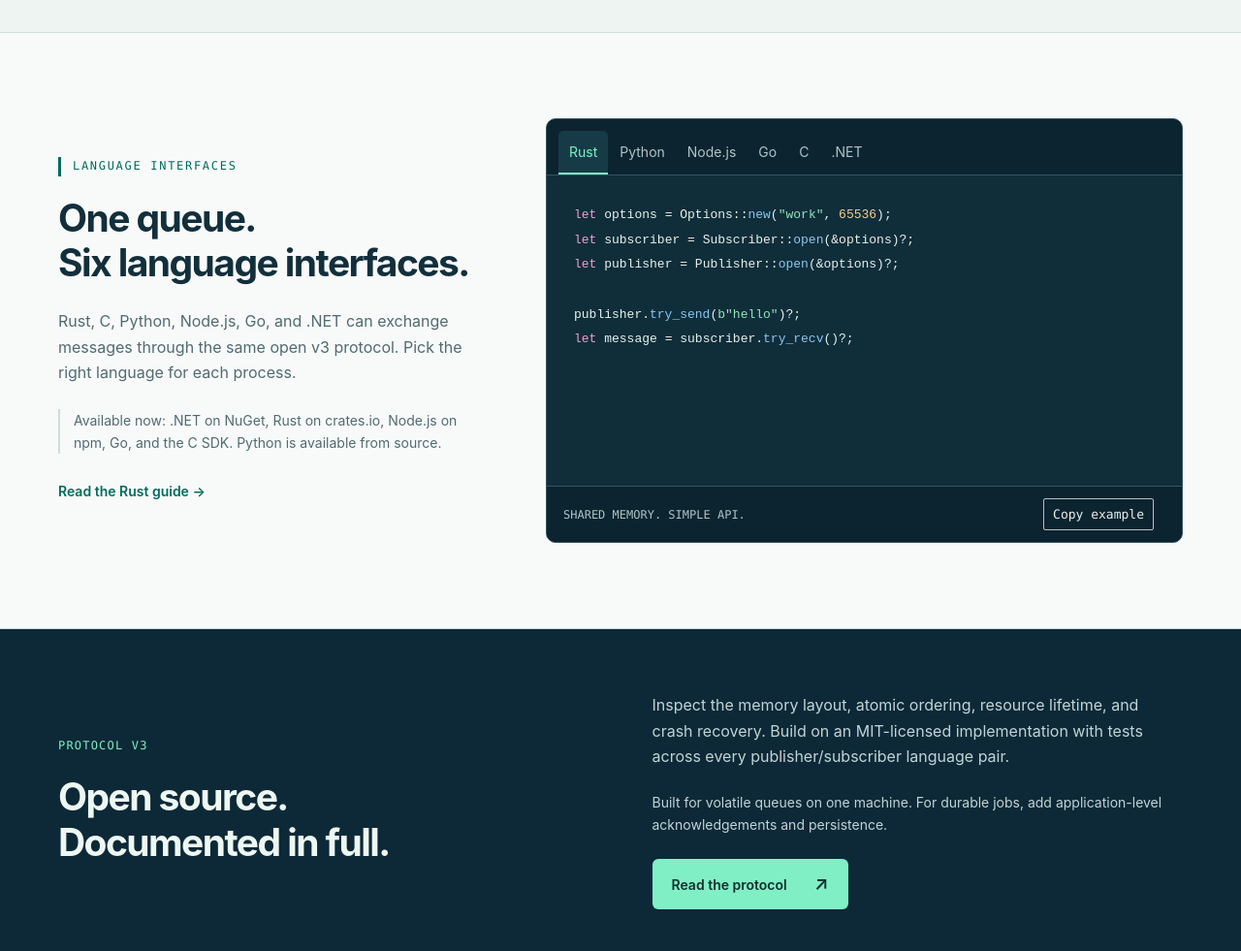
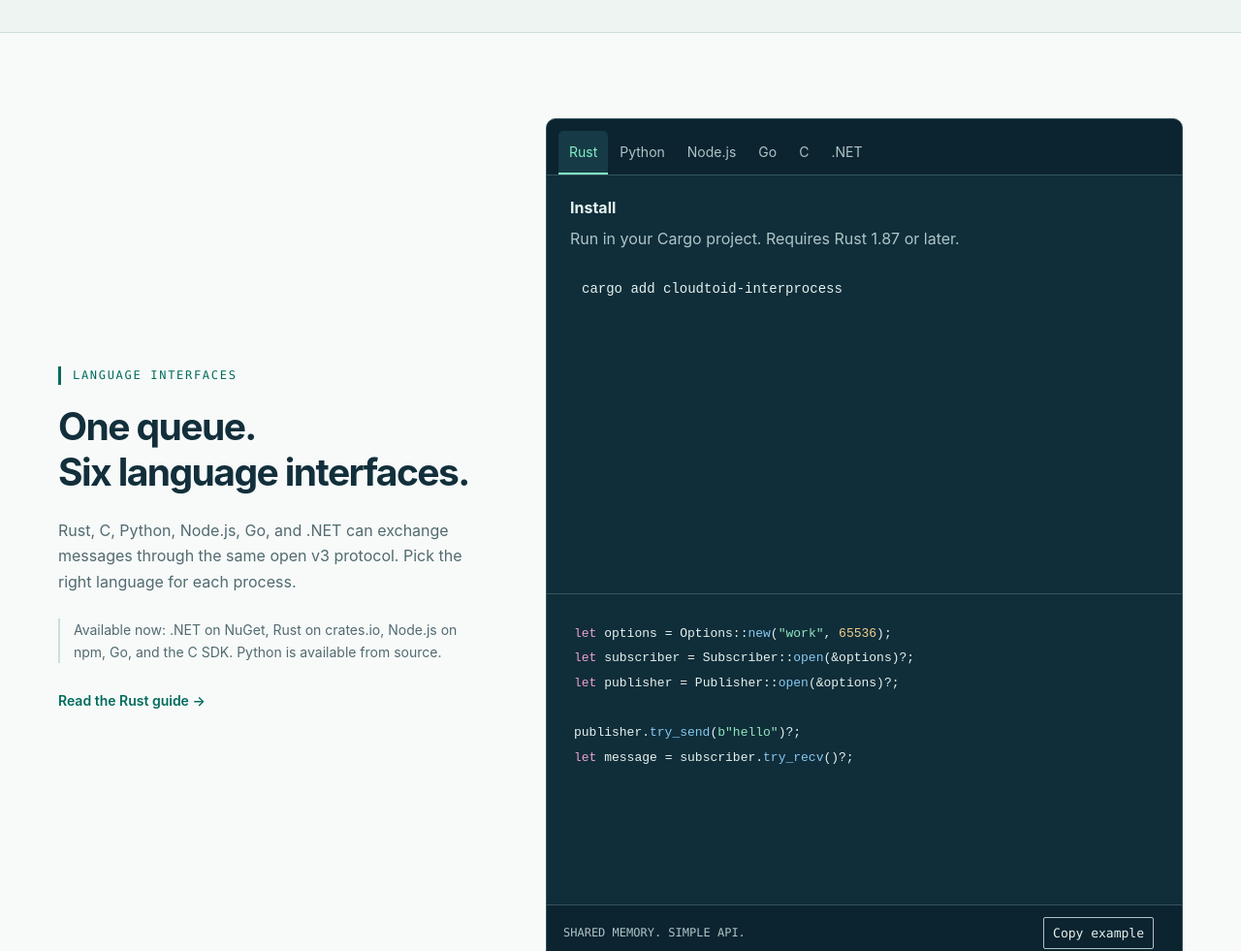
Before and after one commit to cloudtoid/interprocess, a website: page src/website/index.html in a window 1280 px wide. Shown: the part 3520-4501 px from the top of the page at 97% size. Drawn offline with Linux system fonts and the light colour scheme.

Commit message:
Document installation commands for all language interfaces

```diff
--- a/src/website/index.html
+++ b/src/website/index.html
@@ -76,7 +76,7 @@
 </div>
 </section>
 <section id="languages" class="start section wrap"><div><p class="eyebrow">LANGUAGE INTERFACES</p><h2>One queue.<br>Six language interfaces.</h2><p>Rust, C, Python, Node.js, Go, and .NET can exchange messages through the same open v3 protocol. Pick the right language for each process.</p><p class="release">Available now: <a href="https://www.nuget.org/packages/Cloudtoid.Interprocess">.NET on NuGet</a>, <a href="https://crates.io/crates/cloudtoid-interprocess">Rust on crates.io</a>, <a href="https://www.npmjs.com/package/@cloudtoid/interprocess">Node.js on npm</a>, <a href="https://github.com/cloudtoid/interprocess/tree/main/src/go">Go</a>, and the <a href="https://github.com/cloudtoid/interprocess/releases/latest">C SDK</a>. <a href="https://github.com/cloudtoid/interprocess/tree/main/src/python">Python is available from source</a>.</p><a id="language-docs" class="text-link" href="https://github.com/cloudtoid/interprocess/tree/main/src/rust">Read the Rust guide →</a></div>
-<div class="code-window"><div class="tabs" role="tablist" aria-label="Example language"><button role="tab" aria-selected="true" data-language="Rust" id="tab-rust" aria-controls="example">Rust</button><button role="tab" aria-selected="false" data-language="Python" tabindex="-1" aria-controls="example">Python</button><button role="tab" aria-selected="false" data-language="Node.js" tabindex="-1" aria-controls="example">Node.js</button><button role="tab" aria-selected="false" data-language="Go" tabindex="-1" aria-controls="example">Go</button><button role="tab" aria-selected="false" data-language="C" tabindex="-1" aria-controls="example">C</button><button role="tab" aria-selected="false" data-language=".NET" tabindex="-1" aria-controls="example">.NET</button></div><pre id="example" role="tabpanel" aria-label="Rust example" tabindex="0"><code></code></pre><div class="code-footer"><span>SHARED MEMORY. SIMPLE API.</span><button id="copy">Copy example</button><span id="copy-status" role="status"></span></div></div></section>
+<div class="code-window"><div class="tabs" role="tablist" aria-label="Example language"><button role="tab" aria-selected="true" data-language="Rust" id="tab-rust" aria-controls="example">Rust</button><button role="tab" aria-selected="false" data-language="Python" tabindex="-1" aria-controls="example">Python</button><button role="tab" aria-selected="false" data-language="Node.js" tabindex="-1" aria-controls="example">Node.js</button><button role="tab" aria-selected="false" data-language="Go" tabindex="-1" aria-controls="example">Go</button><button role="tab" aria-selected="false" data-language="C" tabindex="-1" aria-controls="example">C</button><button role="tab" aria-selected="false" data-language=".NET" tabindex="-1" aria-controls="example">.NET</button></div><div class="installation"><strong>Install</strong><p id="install-note"></p><pre><code id="install-command"></code></pre></div><pre id="example" role="tabpanel" aria-label="Rust example" tabindex="0"><code></code></pre><div class="code-footer"><span>SHARED MEMORY. SIMPLE API.</span><button id="copy">Copy example</button><span id="copy-status" role="status"></span></div></div></section>
 <section class="open"><div class="wrap open-inner"><div><p class="eyebrow">PROTOCOL V3</p><h2>Open source.<br>Documented in full.</h2></div><div><p>Inspect the memory layout, atomic ordering, resource lifetime, and crash recovery. Build on an MIT-licensed implementation with tests across every publisher/subscriber language pair.</p><p class="protocol-note">Built for volatile queues on one machine. For durable jobs, add application-level acknowledgements and persistence.</p><a class="button" href="https://github.com/cloudtoid/interprocess/blob/main/docs/protocol.md">Read the protocol <span>↗</span></a></div></div></section>
 <aside class="adoption wrap" aria-label="Library adoption"><p>Used internally by <strong>Microsoft.</strong></p></aside>
 </main>
--- a/src/website/site.js
+++ b/src/website/site.js
@@ -1,3 +1,29 @@
+const installation = {
+  "Rust": [
+    "Run in your Cargo project. Requires Rust 1.87 or later.",
+    "cargo add cloudtoid-interprocess"
+  ],
+  "Node.js": [
+    "Run in your Node.js project. Requires Node.js 18 or later; platform binaries install automatically.",
+    "npm install @cloudtoid/interprocess"
+  ],
+  ".NET": [
+    "Run in your .NET project. Requires .NET 10 or later and a 64-bit process.",
+    "dotnet add package Cloudtoid.Interprocess"
+  ],
+  "Python": [
+    "PyPI publishing is pending. Run in an activated Python 3.9+ virtual environment with Git, Rust, and a native linker installed.",
+    "python -m pip install \"git+https://github.com/cloudtoid/interprocess.git@native-v3.0.1#subdirectory=src/python\""
+  ],
+  "Go": [
+    "Install the C SDK first (see the C guide), then run in your Go module. Requires Go 1.24+, cgo enabled, a C compiler, and pkg-config.",
+    "go get github.com/cloudtoid/interprocess/src/go/v3@latest"
+  ],
+  "C": [
+    "macOS Apple Silicon example, using the GitHub CLI. For other platforms, choose darwin-x64, linux-arm64, linux-x64, or win32-x64 in both archive names. See the C guide for Windows setup.",
+    "gh release download native-v3.0.1 --repo cloudtoid/interprocess --pattern \"*-darwin-arm64.tar.gz\"\nmkdir -p cloudtoid-sdk\ntar -xzf cloudtoid-interprocess-3.0.1-darwin-arm64.tar.gz -C cloudtoid-sdk --strip-components=1\nexport PKG_CONFIG_PATH=\"$PWD/cloudtoid-sdk/lib/pkgconfig:$PKG_CONFIG_PATH\""
+  ]
+};
 const examples = {
   Rust: ['rust', `let options = Options::new("work", 65536);
 let subscriber = Subscriber::open(&options)?;
@@ -59,6 +85,8 @@
 function select(tab, focus = false) {
   tabs.forEach(t => { t.setAttribute('aria-selected', String(t === tab)); t.tabIndex = t === tab ? 0 : -1; });
   const language = tab.dataset.language, [folder, source] = examples[language];
+  document.querySelector('#install-note').textContent = installation[language][0];
+  document.querySelector('#install-command').textContent = installation[language][1];
   const grammar = { node: 'javascript', dotnet: 'csharp' }[folder] || folder;
   code.innerHTML = hljs.highlight(source, { language: grammar }).value;
   document.querySelector('#example').setAttribute('aria-label', `${language} example`);
--- a/src/website/style.css
+++ b/src/website/style.css
@@ -379,3 +379,7 @@
 .brand .brand-dark { display: none; }
 [data-theme="dark"] .brand .brand-light { display: none; }
 [data-theme="dark"] .brand .brand-dark { display: block; }
+
+.installation { padding: 20px 24px; border-bottom: 1px solid var(--line); }
+.installation p { margin: 6px 0 12px; color: var(--muted); font-size: 14px; }
+.installation pre { margin: 0; padding: 12px; font-size: 14px; overflow-x: auto; }
```
Also changed, not shown: README.md, src/c/README.md, src/go/README.md, src/node/README.md, src/python/README.md, src/rust/README.md.
